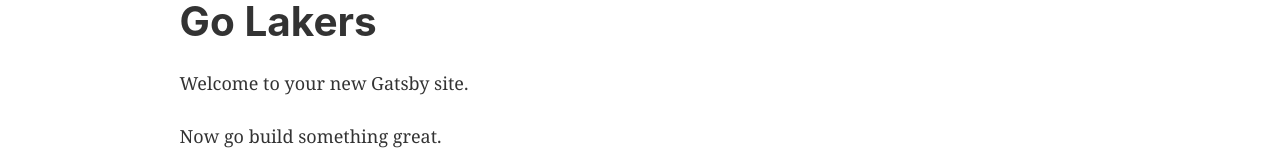
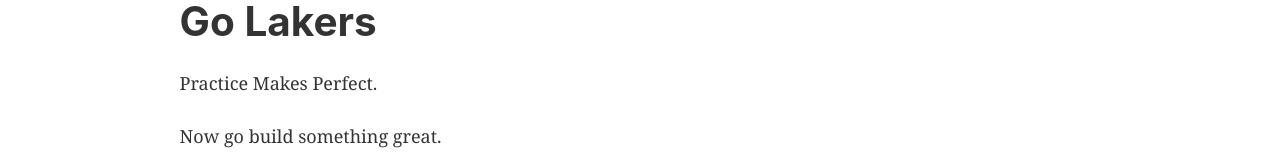
Before and after one commit to cquon/coreyquon-website, a Gatsby site: page / in a window 1280 px wide. Shown: the part 123-283 px from the top of the page. Built offline with nearby package versions, Linux system fonts and the light colour scheme; Gatsby itself is replaced by a stand-in of ours.

Commit message:
Test update of website

```diff
--- a/src/pages/index.js
+++ b/src/pages/index.js
@@ -8,7 +8,7 @@
   <Layout>
     <SEO title="Home" />
     <h1>Go Lakers</h1>
-    <p>Welcome to your new Gatsby site.</p>
+    <p>Practice Makes Perfect.</p>
     <p>Now go build something great.</p>
     <Link to="/page-2/">Go to page 2</Link> <br />
   </Layout>
```
